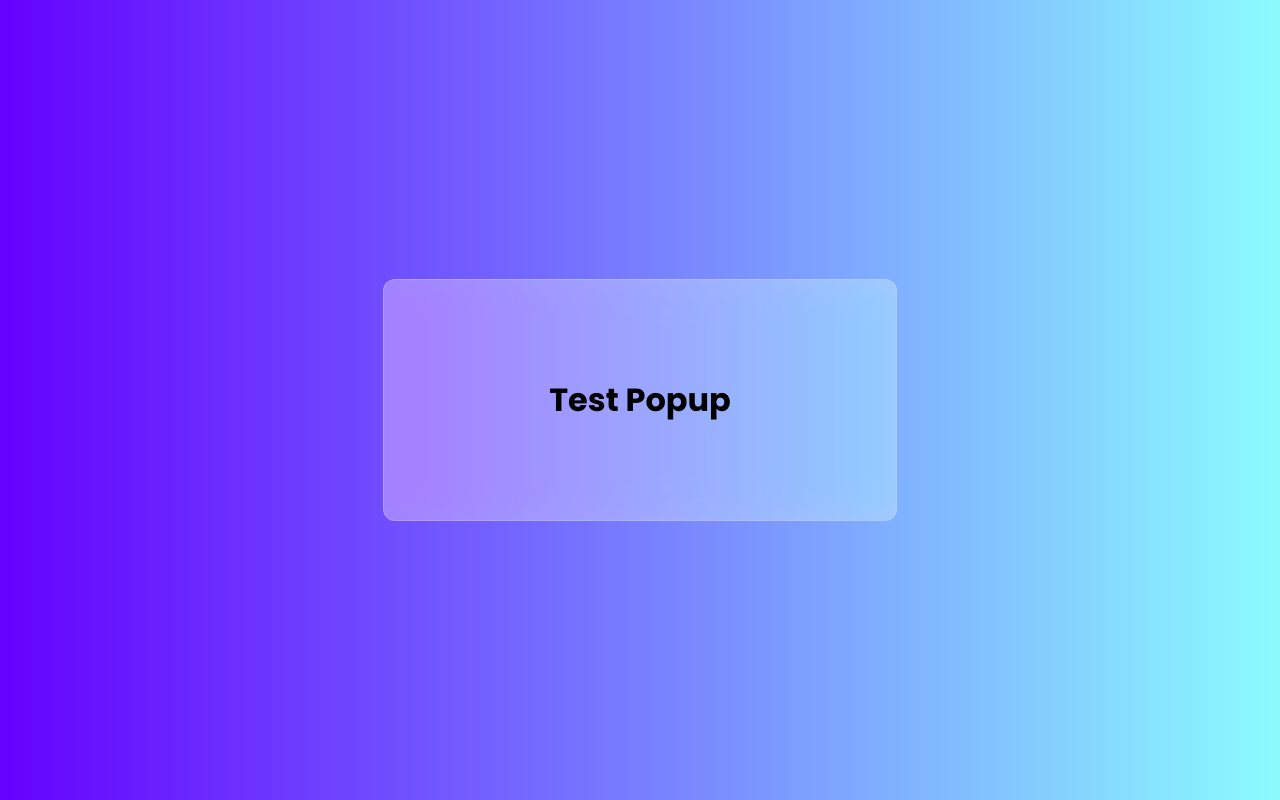
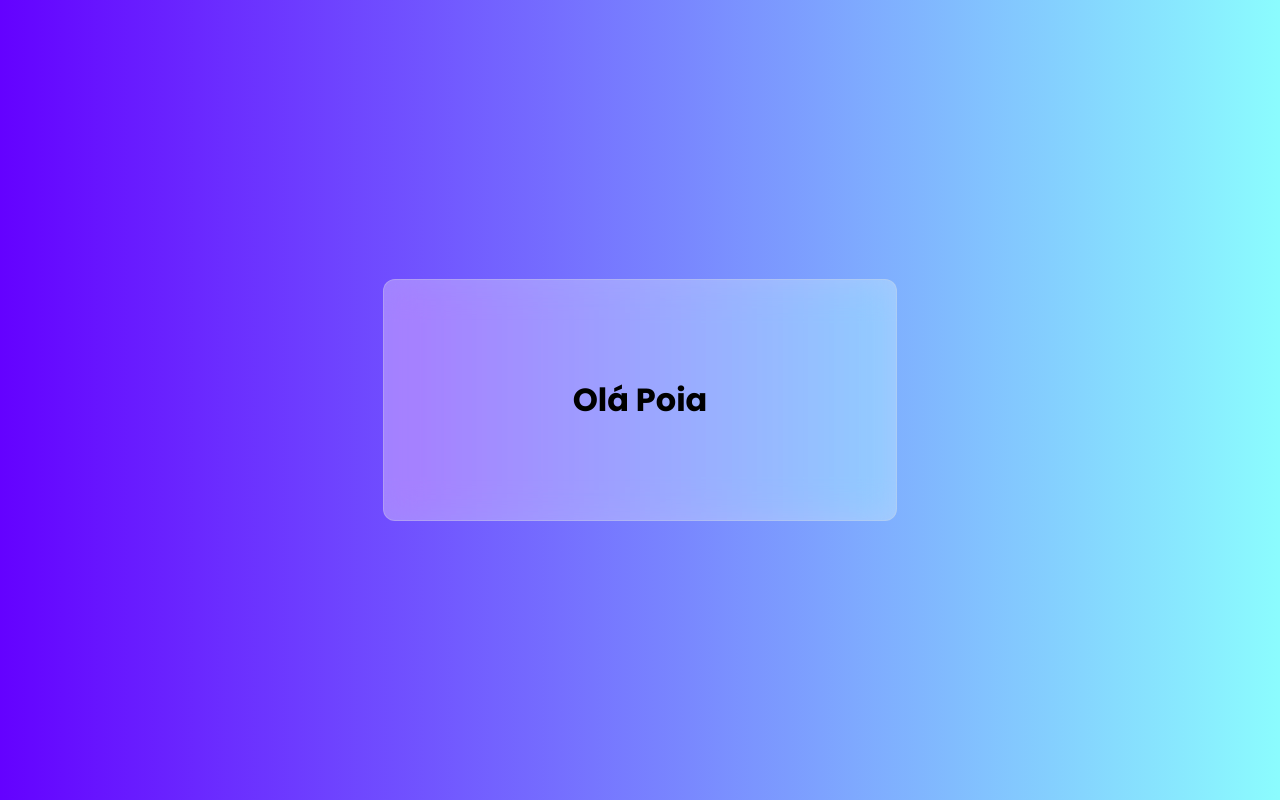
Before and after one commit to Rafafonso/bacalhanzzz, a plain HTML site: page index.html in a window 1280 px wide. Drawn offline with Linux system fonts and the light colour scheme.

Commit message:
Just having fun

```diff
--- a/index.html
+++ b/index.html
@@ -13,7 +13,7 @@
 <body>
     <div class="popup is--small">
         <div class="popup-content">
-            <h1>Test Popup</h1>
+            <h1>Olá Poia</h1>
         </div>
     </div>
 
```
